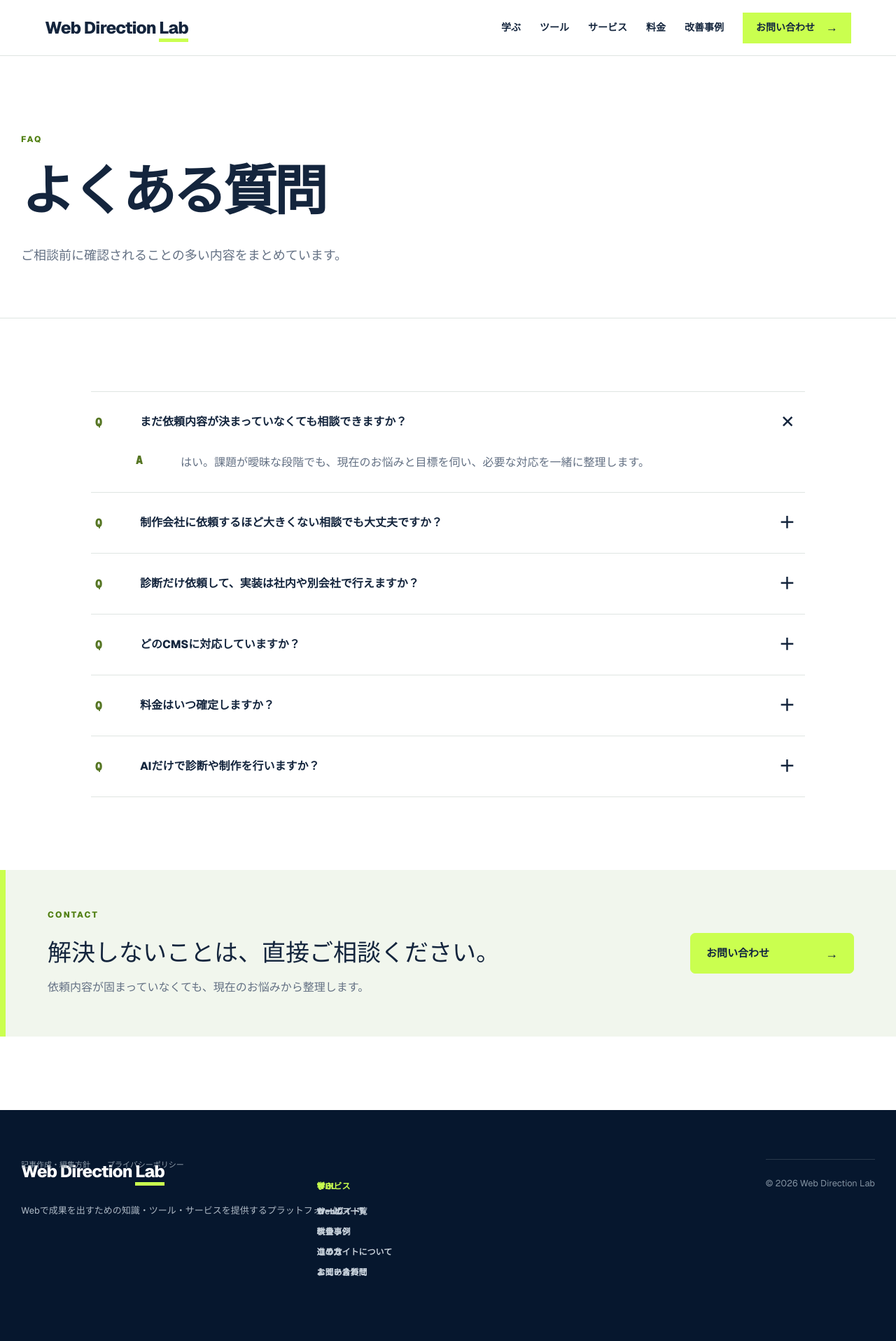
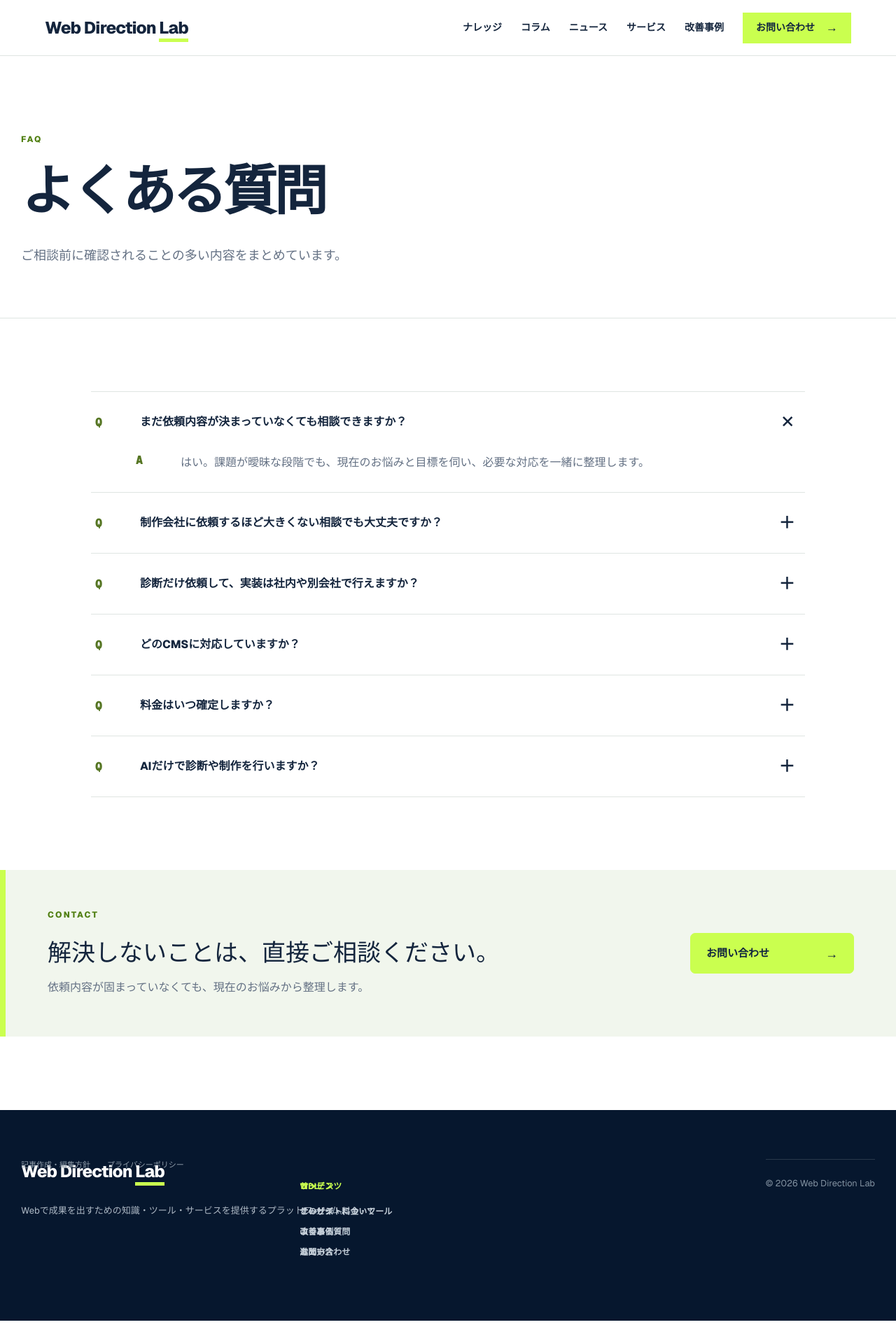
Before and after one commit to oka-wani/web-direction-lab, a Next.js app: page /faq in a window 1280 px wide. Shown: the whole page at 70% size. After the commit the page ends 1887 px from the top, so only its background shows below. Built offline with nearby package versions, Linux system fonts and the light colour scheme.

Commit message:
Simplify navigation and consolidate service content

```diff
--- a/app/components/SiteChrome.tsx
+++ b/app/components/SiteChrome.tsx
@@ -5,10 +5,10 @@ import { useState } from "react";
 type Current = "learn" | "news" | "knowledge" | "column" | "tools" | "services" | "pricing" | "cases" | "about" | "contact";
 
 const navigation = [
-  { href: "/learn", label: "学ぶ", current: "learn" },
-  { href: "/tools", label: "ツール", current: "tools" },
+  { href: "/knowledge", label: "ナレッジ", current: "knowledge" },
+  { href: "/column", label: "コラム", current: "column" },
+  { href: "/news", label: "ニュース", current: "news" },
   { href: "/services", label: "サービス", current: "services" },
-  { href: "/pricing", label: "料金", current: "pricing" },
   { href: "/cases", label: "改善事例", current: "cases" },
 ] as const;
 
@@ -23,7 +23,7 @@ export function SiteHeader({ current }: { current?: Current }) {
     </button>
     <nav id="site-navigation" className={menuOpen ? "is-open" : undefined} aria-label="メインナビゲーション">
       {navigation.map((item) => {
-        const selected = current === item.current || (item.current === "learn" && ["news", "knowledge", "column"].includes(current ?? ""));
+        const selected = current === item.current || (item.current === "services" && ["tools", "pricing"].includes(current ?? ""));
         return <a href={item.href} aria-current={selected ? "page" : undefined} onClick={() => setMenuOpen(false)} key={item.href}>{item.label}</a>;
       })}
       <a className="header-contact" href="/contact" aria-current={current === "contact" ? "page" : undefined} onClick={() => setMenuOpen(false)}>お問い合わせ <span>→</span></a>
@@ -35,9 +35,9 @@ export function SiteFooter() {
   return <footer className="site-footer">
     <div className="footer-brand"><a className="logo" href="/">Web Direction <span>Lab</span></a><p>Webで成果を出すための知識・ツール・サービスを提供するプラットフォーム。</p></div>
     <div className="footer-nav-groups">
-      <nav aria-label="学ぶ"><b>学ぶ</b><a href="/knowledge#basics">Webガイド</a><a href="/knowledge#articles">ナレッジ</a><a href="/column">コラム</a><a href="/news">ニュース</a></nav>
-      <nav aria-label="サービス"><b>サービス</b><a href="/services">サービス一覧</a><a href="/pricing">料金</a><a href="/process">進め方</a><a href="/faq">よくある質問</a></nav>
-      <nav aria-label="WDL"><b>WDL</b><a href="/tools">ツール</a><a href="/cases">改善事例</a><a href="/about">このサイトについて</a><a href="/contact">お問い合わせ</a></nav>
+      <nav aria-label="コンテンツ"><b>コンテンツ</b><a href="/knowledge">ナレッジ</a><a href="/column">コラム</a><a href="/news">ニュース</a></nav>
+      <nav aria-label="サービス"><b>サービス</b><a href="/services">サービス・料金・ツール</a><a href="/cases">改善事例</a><a href="/contact">お問い合わせ</a></nav>
+      <nav aria-label="WDL"><b>WDL</b><a href="/about">このサイトについて</a><a href="/faq">よくある質問</a><a href="/process">進め方</a></nav>
     </div>
     <div className="footer-policy"><a href="/about#editorial">記事作成・編集方針</a><a href="/about#privacy">プライバシーポリシー</a></div>
     <small>© 2026 Web Direction Lab</small>
```
